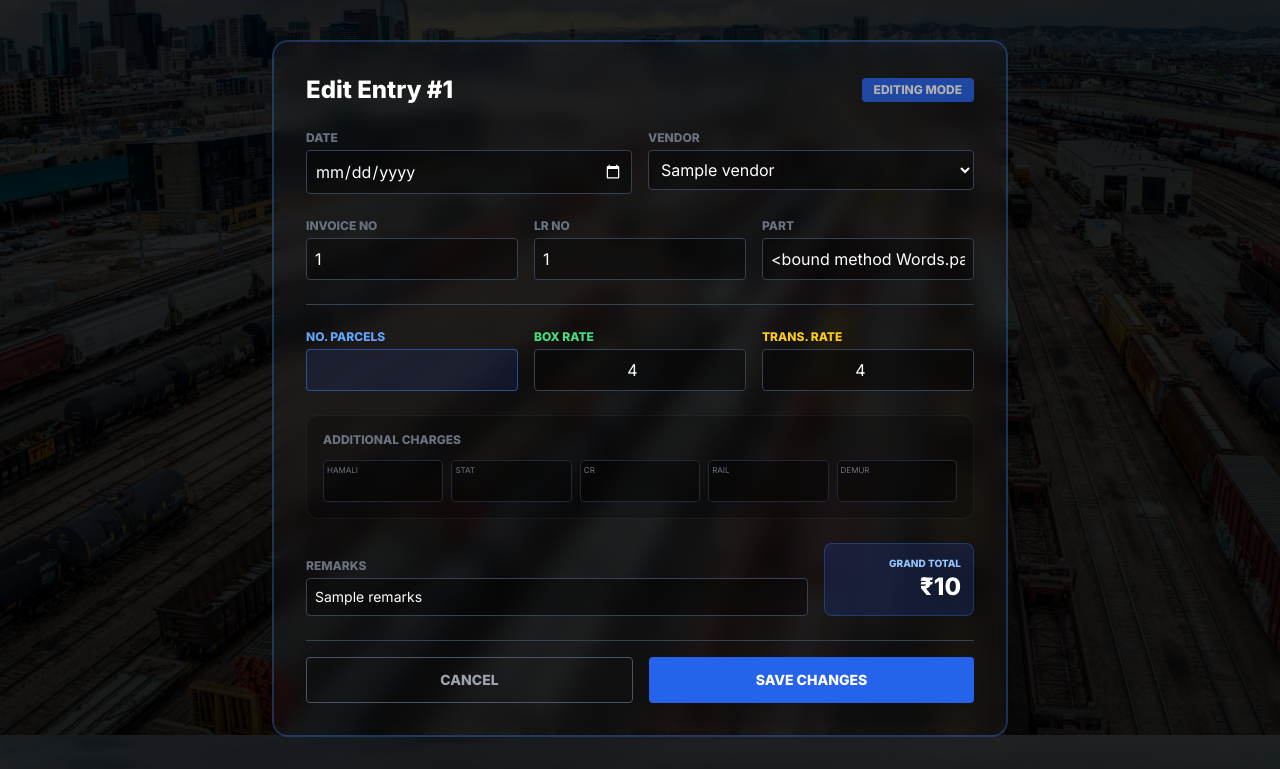
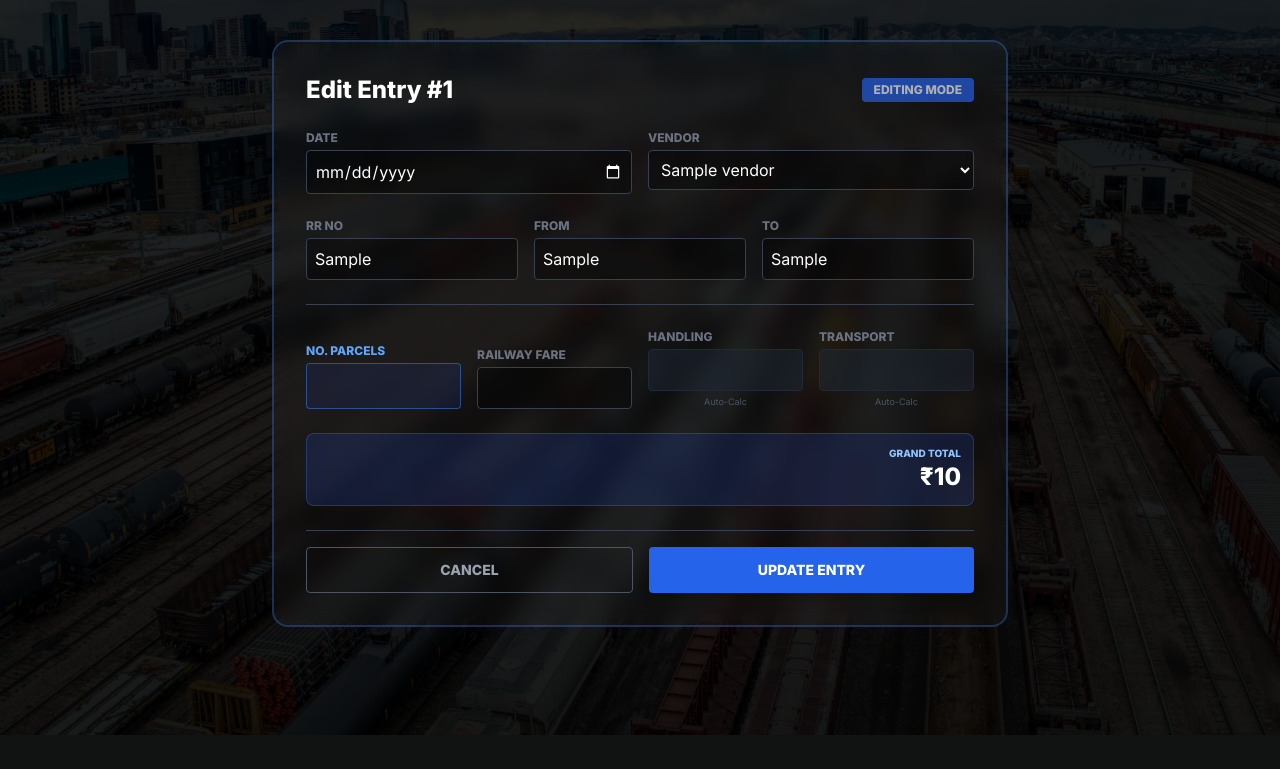
Before and after one commit to karthikshetty71/Karthik, a Python web app: template app/templates/edit.html in a window 1280 px wide. Shown: the part 65-834 px from the top of the page. After the commit the page ends 800 px from the top, so only its background shows below. Run offline with Jinja, Linux system fonts and the light colour scheme; the template is opened without the code that fills it: most values are stand-ins (such as "Sample title", 1, 10 or a date in 2020); some libraries are stand-ins or nearby versions.

Commit message:
fix edit flow

```diff
--- a/app/templates/edit.html
+++ b/app/templates/edit.html
@@ -17,9 +17,14 @@
                 </div>
                 <div>
                     <label class="block text-xs uppercase text-gray-500 mb-1 font-bold">Vendor</label>
-                    <select name="vendor" required class="w-full bg-black/40 border border-gray-700 rounded p-2 text-white">
+                    <select name="vendor" id="vendorSelect" required onchange="calcTotal()" class="w-full bg-black/40 border border-gray-700 rounded p-2 text-white">
                         {% for v in vendors %}
-                        <option value="{{ v.id }}" {% if v.id == entry.vendor_id %}selected{% endif %}>{{ v.name }}</option>
+                        <option value="{{ v.id }}"
+                                data-rate="{{ v.rate_per_parcel }}"
+                                data-trans="{{ v.transport_rate }}"
+                                {% if v.id == entry.vendor_id %}selected{% endif %}>
+                            {{ v.name }}
+                        </option>
                         {% endfor %}
                     </select>
                 </div>
@@ -27,75 +32,55 @@
 
             <div class="grid grid-cols-3 gap-4">
                 <div>
-                    <label class="block text-xs uppercase text-gray-500 mb-1 font-bold">Invoice No</label>
-                    <input type="text" name="invoice" value="{{ entry.invoice_number or '' }}"
+                    <label class="block text-xs uppercase text-gray-500 mb-1 font-bold">RR No</label>
+                    <input type="text" name="rr_no" value="{{ entry.rr_no or '' }}"
                            class="w-full bg-black/40 border border-gray-700 rounded p-2 text-white">
                 </div>
                 <div>
-                    <label class="block text-xs uppercase text-gray-500 mb-1 font-bold">LR No</label>
-                    <input type="text" name="lr" value="{{ entry.lr_number or '' }}"
+                    <label class="block text-xs uppercase text-gray-500 mb-1 font-bold">From</label>
+                    <input type="text" name="from" value="{{ entry.ship_from or 'Mumbai' }}"
                            class="w-full bg-black/40 border border-gray-700 rounded p-2 text-white">
                 </div>
                 <div>
-                    <label class="block text-xs uppercase text-gray-500 mb-1 font-bold">Part</label>
-                    <input type="text" name="part" value="{{ entry.part or '' }}"
+                    <label class="block text-xs uppercase text-gray-500 mb-1 font-bold">To</label>
+                    <input type="text" name="to" value="{{ entry.ship_to or 'Udupi' }}"
                            class="w-full bg-black/40 border border-gray-700 rounded p-2 text-white">
                 </div>
             </div>
 
             <hr class="border-gray-700">
 
-            <div class="grid grid-cols-3 gap-4">
+            <div class="grid grid-cols-2 md:grid-cols-4 gap-4 items-end">
+
                 <div>
                     <label class="block text-xs uppercase text-blue-400 mb-1 font-bold">No. Parcels</label>
                     <input type="number" name="parcels" id="parcels" value="{{ entry.parcels }}" required oninput="calcTotal()"
-                           class="w-full bg-blue-900/20 border border-blue-500/50 rounded p-2 text-white font-bold text-center">
+                           class="w-full bg-blue-900/20 border border-blue-500/50 rounded p-2 text-white font-bold text-center text-lg">
                 </div>
+
                 <div>
-                    <label class="block text-xs uppercase text-green-400 mb-1 font-bold">Box Rate</label>
-                    <input type="number" step="0.1" name="box_rate" id="box_rate" value="{{ entry.box_rate }}" oninput="calcTotal()"
+                    <label class="block text-xs uppercase text-gray-500 mb-1 font-bold">Railway Fare</label>
+                    <input type="number" step="0.1" name="railway" id="railway" value="{{ entry.railway_chg }}" oninput="calcTotal()"
                            class="w-full bg-black/40 border border-gray-700 rounded p-2 text-white text-center">
                 </div>
+
                 <div>
-                    <label class="block text-xs uppercase text-yellow-400 mb-1 font-bold">Trans. Rate</label>
-                    <input type="number" step="0.1" name="transport_rate" id="transport_rate" value="{{ entry.transport_rate }}" oninput="calcTotal()"
-                           class="w-full bg-black/40 border border-gray-700 rounded p-2 text-white text-center">
+                    <label class="block text-xs uppercase text-gray-500 mb-1 font-bold">Handling</label>
+                    <input type="number" step="0.1" name="handling" id="handling" value="{{ entry.handling_chg }}" readonly tabindex="-1"
+                           class="w-full bg-gray-800/50 border border-gray-800 rounded p-2 text-gray-400 text-center cursor-not-allowed">
+                    <p class="text-[9px] text-gray-600 text-center mt-1">Auto-Calc</p>
+                </div>
+
+                <div>
+                    <label class="block text-xs uppercase text-gray-500 mb-1 font-bold">Transport</label>
+                    <input type="number" step="0.1" name="transport" id="transport" value="{{ entry.transport_chg }}" readonly tabindex="-1"
+                           class="w-full bg-gray-800/50 border border-gray-800 rounded p-2 text-gray-400 text-center cursor-not-allowed">
+                    <p class="text-[9px] text-gray-600 text-center mt-1">Auto-Calc</p>
                 </div>
             </div>
 
-            <div class="bg-black/20 p-4 rounded-xl border border-white/5">
-                <p class="text-xs text-gray-500 uppercase font-bold mb-3">Additional Charges</p>
-                <div class="grid grid-cols-3 md:grid-cols-5 gap-2">
-                    <div class="relative">
-                        <span class="absolute top-1 left-1 text-[8px] text-gray-500 uppercase">Hamali</span>
-                        <input type="number" step="0.1" name="hamali" id="hamali" value="{{ entry.hamali }}" oninput="calcTotal()" class="w-full bg-black/40 border border-gray-800 rounded p-2 pt-4 text-right text-xs text-white">
-                    </div>
-                    <div class="relative">
-                        <span class="absolute top-1 left-1 text-[8px] text-gray-500 uppercase">Stat</span>
-                        <input type="number" step="0.1" name="stat_charges" id="stat" value="{{ entry.stat_charges }}" oninput="calcTotal()" class="w-full bg-black/40 border border-gray-800 rounded p-2 pt-4 text-right text-xs text-white">
-                    </div>
-                    <div class="relative">
-                        <span class="absolute top-1 left-1 text-[8px] text-gray-500 uppercase">CR</span>
-                        <input type="number" step="0.1" name="cr_charges" id="cr" value="{{ entry.cr_charges }}" oninput="calcTotal()" class="w-full bg-black/40 border border-gray-800 rounded p-2 pt-4 text-right text-xs text-white">
-                    </div>
-                    <div class="relative">
-                        <span class="absolute top-1 left-1 text-[8px] text-gray-500 uppercase">Rail</span>
-                        <input type="number" step="0.1" name="railway_charges" id="rail" value="{{ entry.railway_charges }}" oninput="calcTotal()" class="w-full bg-black/40 border border-gray-800 rounded p-2 pt-4 text-right text-xs text-white">
-                    </div>
-                    <div class="relative">
-                        <span class="absolute top-1 left-1 text-[8px] text-gray-500 uppercase">Demur</span>
-                        <input type="number" step="0.1" name="demurrage" id="demur" value="{{ entry.demurrage }}" oninput="calcTotal()" class="w-full bg-black/40 border border-gray-800 rounded p-2 pt-4 text-right text-xs text-white">
-                    </div>
-                </div>
-            </div>
-
-            <div class="flex flex-col md:flex-row gap-4 items-end">
-                <div class="flex-grow w-full">
-                    <label class="block text-xs uppercase text-gray-500 mb-1 font-bold">Remarks</label>
-                    <input type="text" name="remarks" value="{{ entry.remarks or '' }}" class="w-full bg-black/40 border border-gray-700 rounded p-2 text-white text-sm">
-                </div>
-
-                <div class="bg-blue-900/30 border border-blue-500/30 p-3 rounded-lg min-w-[150px] text-right">
+            <div class="flex flex-col md:flex-row gap-4 items-end mt-4">
+                <div class="bg-blue-900/30 border border-blue-500/30 p-3 rounded-lg w-full text-right">
                     <p class="text-[10px] text-blue-300 uppercase font-bold">Grand Total</p>
                     <p class="text-2xl font-bold text-white" id="display_total">₹{{ entry.grand_total }}</p>
                 </div>
@@ -104,7 +89,7 @@
             <div class="flex gap-4 mt-6 pt-4 border-t border-gray-700">
                 <a href="/view" class="flex-1 text-center py-3 rounded border border-gray-600 text-gray-400 hover:bg-gray-800 font-bold text-sm">CANCEL</a>
                 <button type="submit" class="flex-1 bg-blue-600 text-white font-bold py-3 rounded hover:bg-blue-500 shadow-lg text-sm">
-                    SAVE CHANGES
+                    UPDATE ENTRY
                 </button>
             </div>
         </form>
@@ -118,17 +103,25 @@
 
     function calcTotal() {
         const parcels = getVal('parcels');
-        const boxRate = getVal('box_rate');
-        const transRate = getVal('transport_rate');
+        const railway = getVal('railway');
 
-        // Calculate Base
-        const freight = parcels * boxRate;
+        // Get Rates from selected vendor
+        const vendorSelect = document.getElementById('vendorSelect');
+        const selectedOption = vendorSelect.options[vendorSelect.selectedIndex];
+
+        const ratePerParcel = parseFloat(selectedOption.getAttribute('data-rate')) || 0;
+        const transRate = parseFloat(selectedOption.getAttribute('data-trans')) || 0;
+
+        // Auto Calculate
+        const handling = parcels * ratePerParcel;
+        // Transport logic: assuming per parcel based on your setup request, change if flat
         const transport = parcels * transRate;
 
-        // Add Extras
-        const extras = getVal('hamali') + getVal('stat') + getVal('cr') + getVal('rail') + getVal('demur');
+        // Update Fields
+        document.getElementById('handling').value = handling.toFixed(1);
+        document.getElementById('transport').value = transport.toFixed(1);
 
-        const total = freight + transport + extras;
+        const total = handling + transport + railway;
 
         // Update Display
         document.getElementById('display_total').innerText = "₹" + total.toFixed(1);
```
